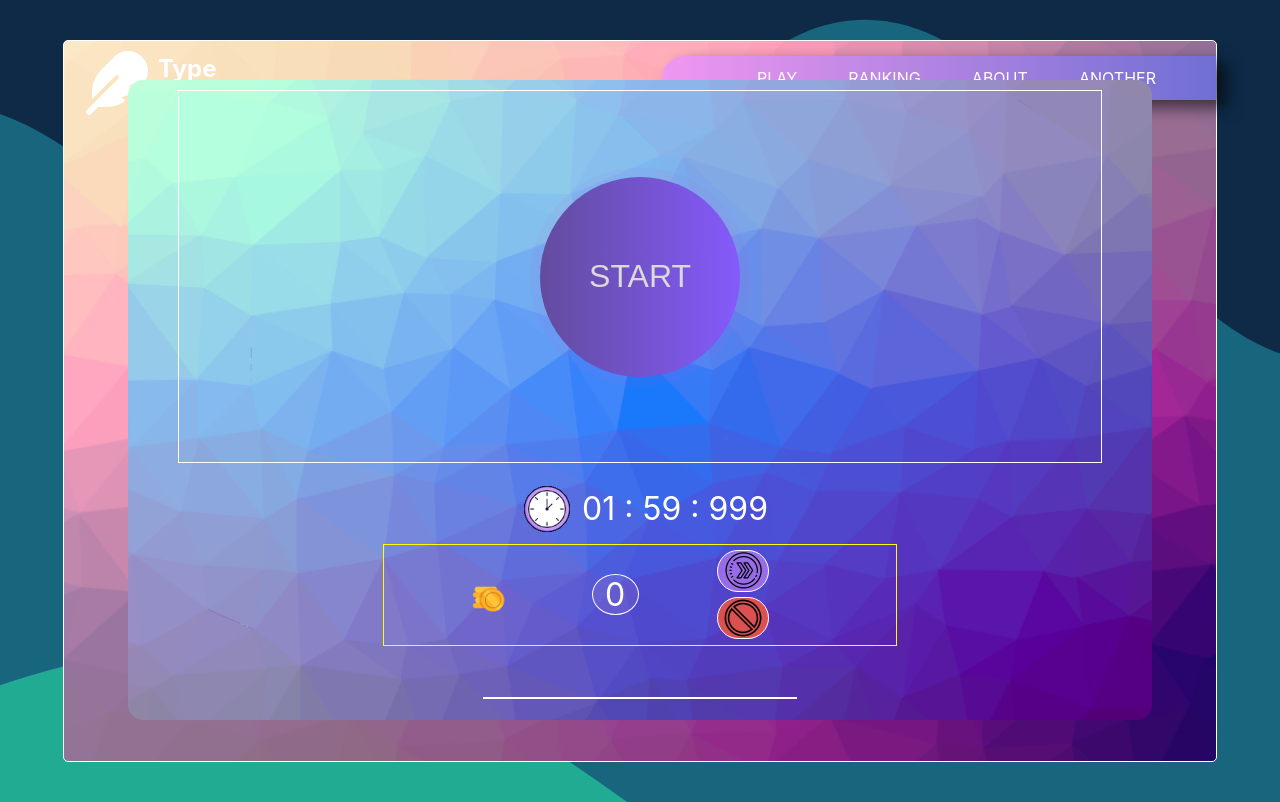
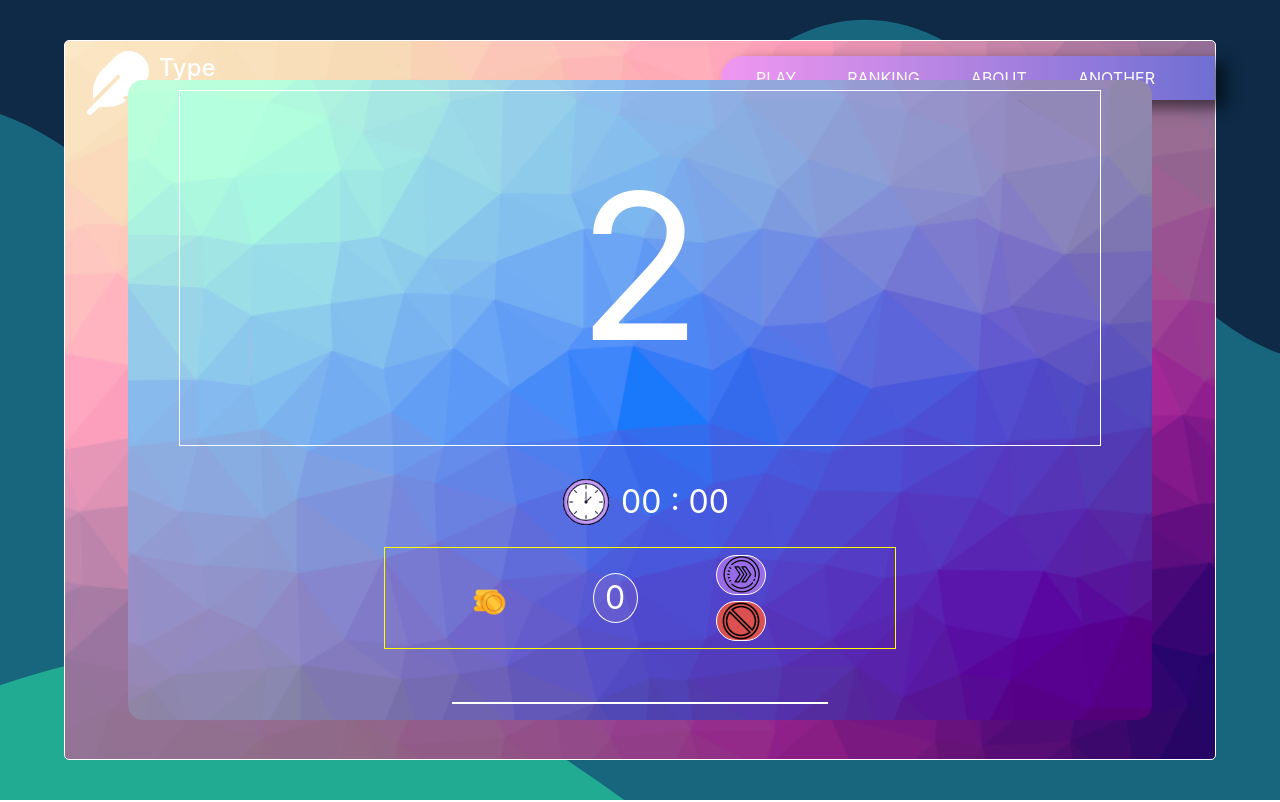
Before and after one commit to JohnBorges52/TypeWhat, a React (Create React App) app in the folder guesswhat-front/: page / in a window 1280 px wide. Shown: the top 802 px of the page. Built offline with nearby package versions, Linux system fonts and the light colour scheme.

Commit message:
add animation as a countdown

```diff
--- a/guesswhat-front/public/index.html
+++ b/guesswhat-front/public/index.html
@@ -15,6 +15,12 @@
     <link
       href="https://fonts.googleapis.com/css2?family=Montserrat:ital,wght@0,100;0,200;0,300;0,400;0,500;0,600;0,700;0,800;0,900;1,100;1,200;1,300;1,400;1,500;1,600;1,700;1,800;1,900&family=Press+Start+2P&display=swap"
       rel="stylesheet"
+    />
+    <link
+      rel="stylesheet"
+      href="https://cdn.jsdelivr.net/npm/bootstrap@4.0.0/dist/css/bootstrap.min.css"
+      integrity="sha384-Gn5384xqQ1aoWXA+058RXPxPg6fy4IWvTNh0E263XmFcJlSAwiGgFAW/dAiS6JXm"
+      crossorigin="anonymous"
     />
     <!--
       manifest.json provides metadata used when your web app is installed on a
--- a/guesswhat-front/src/components/GamePage.jsx
+++ b/guesswhat-front/src/components/GamePage.jsx
@@ -4,7 +4,8 @@ import axios from 'axios'
 import { useState, useRef } from 'react'
 import { useEffect } from 'react';
 import $ from 'jquery';
-
+import ProgressBar from 'react-bootstrap/ProgressBar';
+import { color } from '@mui/system';
 
 
 
@@ -16,13 +17,15 @@ export default function GamePage() {
     const[userWord, setUserWord] = useState("");
     const [playing, setPlaying] = useState(false)
     const [counter, setCounter] = useState(0)
-    const [startBtn, setStartBtn] = useState(true)
 
-    const [mileSecond, setMileSecond] = useState(999)
-    const [second, setSecond] = useState(59)
-    const [minute, setMinute] = useState(1)
+    const [currentState, setCurrentState] = useState("StartBtn")
+
+    const [mileSecond, setMileSecond] = useState(0)
+    const [second, setSecond] = useState(0)
+    const [minute, setMinute] = useState(0)
 
     const [runningTimer, setRunningTimer] = useState(false)
+
 
 
     useEffect(()=>{
@@ -74,6 +77,7 @@ export default function GamePage() {
   }
 
 
+
     useEffect(()=> {
 
       const userWordInput = document.getElementById('input-word');
@@ -85,6 +89,7 @@ export default function GamePage() {
         animateCounter();
         inputRef.current.focus();
         generateRandomWord();
+
       }
 
     },[userWord])
@@ -106,6 +111,7 @@ export default function GamePage() {
     })
   }
 
+
     if(runningTimer) {
 
       setTimeout(()=>{
@@ -119,7 +125,7 @@ export default function GamePage() {
       }, 0.9)
 
       setTimeout(()=>{
-        if(playing && mileSecond > 0) {
+        if(playing) {
           setSecond(second-1)
         }
         if(playing && minute > 0 && second === 0){
@@ -169,11 +175,21 @@ export default function GamePage() {
 
       <div className='start-btn-container'>
 
-      {!playing ?
-      <button className='start-btn' onClick={()=>{generateRandomWord(); setPlaying(true); setRunningTimer(true); setMileSecond(999); setSecond(59); setMinute(1); setCounter(0) }}>
-        START
-      </button>
+      {currentState === "StartBtn" ?
+      <div className='countdown'>
+        <div className='countdown-circle'>
+          <span className='countdown-span'>3</span>
+          <span className='countdown-span'>2</span>
+          <span className='countdown-span'>1</span>
+          <span className='countdown-span'>GO!</span>
+        </div>
+
+      </div>
+      // <button className='start-btn' onClick={()=>{generateRandomWord(); setPlaying(true); setRunningTimer(true); setSecond(59); setMinute(1); setCounter(0); setCurrentState("Loading") }}>
+        // START
+      // </button>
       :
+
       <>
       </>
   }
@@ -188,8 +204,11 @@ export default function GamePage() {
       <div className='timer-container'>
 
       <div className='clock-pic-span'></div>
-      <span className='timer'>{formatTime(minute)} : {formatTime(second)} : {mileSecond}</span>
-      </div>
+      <span className='timer'>{formatTime(minute)} : {formatTime(second)}</span>
+
+
+    </div>
+      {/* <ProgressBar now={progress} variant={"success"} style={{width: "150px" }} /> */}
 
       <div className='game-information-points'>
 
--- a/guesswhat-front/src/styles/gamepage.scss
+++ b/guesswhat-front/src/styles/gamepage.scss
@@ -14,6 +14,7 @@
   background-size: cover;
   margin: 10vh 0;
 }
+
 
 
 .randomwords-container{
@@ -62,7 +63,66 @@
 
 }
 
+.countdown{
+  width: 50%;
+  height: 40vh;
+  // border: 1px solid white;
+  display: flex;
+  justify-content: center;
+  align-items: center;
 
+  .countdown-circle {
+    position: relative;
+    width: 50%;
+    height: 35vh;
+    // border: 1px solid red;
+    border-radius: 50%;
+    display: flex;
+    justify-content: center;
+    align-items: center;
+
+    .countdown-span{
+      position: absolute;
+      color: white;
+      font-size: 1.5em;
+      transform: scale(.001);
+      animation: bigger 2s forwards;
+
+    }
+    .countdown-span:nth-child(1){
+      animation-delay: 2s;
+    }
+    .countdown-span:nth-child(2){
+      animation-delay: 4s;
+    }
+    .countdown-span:nth-child(3){
+      animation-delay: 6s;
+    }
+    .countdown-span:nth-child(4){
+      animation-delay: 8s;
+    }
+
+  }
+}
+
+@keyframes bigger {
+
+  0% {
+    transform: scale(1);
+  }
+
+ 70% {
+    transform: scale(5);
+  }
+  100% {
+    transform: scale(.001);
+  }
+
+
+
+
+
+}
 
 .currentWord{
   color:white;
@@ -91,7 +151,7 @@
 .timer-container{
   display: flex;
   justify-content: center;
-  height: 70px;
+  height: 90px;
   align-items: center;
 
 
@@ -111,6 +171,7 @@
     background-size: cover;
     background-position: center;
   }
+
 }
 
 .counter{
```
Also changed, not shown: guesswhat-front/package.json (+8 -0 lines), 1 other file (tests, documents, lock files or other folders). Lines whose indentation alone changed are shown as unchanged.
